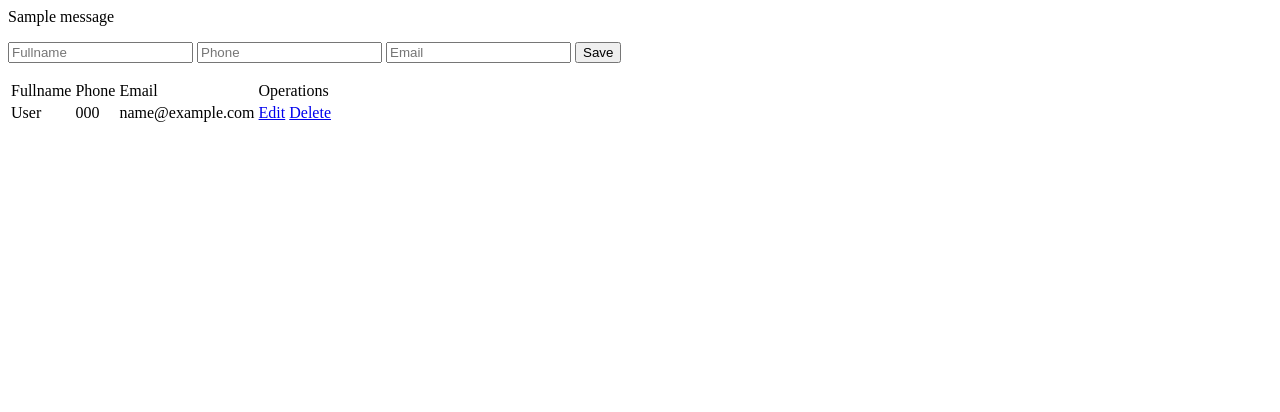
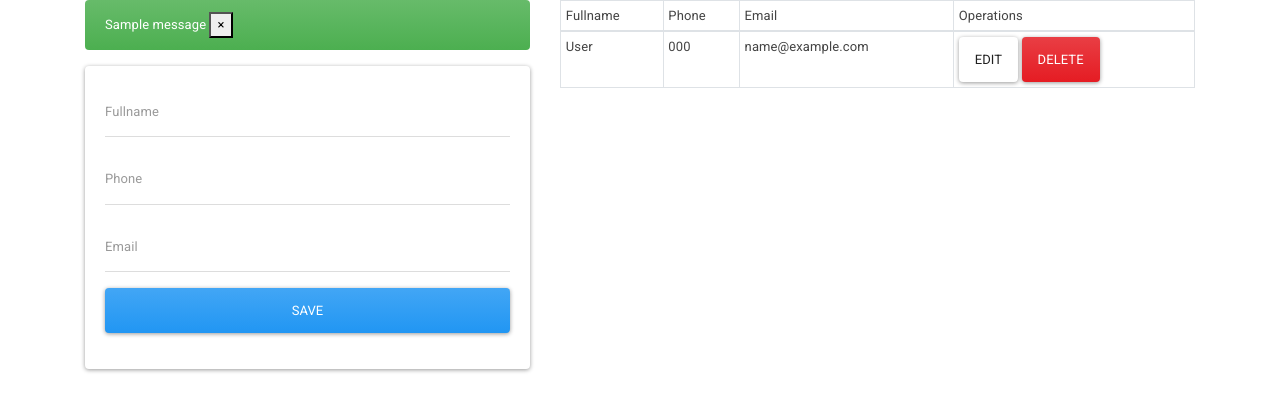
Before and after one commit to CARLOSPH36/proyectoX, a Flask app: page / in a window 1280 px wide. Shown: the top 412 px of the page. Run offline with Flask 2, Linux system fonts and the light colour scheme; tables that the repository leaves empty or names only in its code hold one stand-in row (values such as "Sample post"); one stand-in notice (Sample message) is shown; some libraries are stand-ins or nearby versions.

Commit message:
Hasta aqui funcion, eso creo

```diff
--- a/App.py
+++ b/App.py
@@ -46,8 +46,26 @@ def edit_contact(id):
     cur = mysql.connection.cursor()
     cur.execute('SELECT * FROM contacts WHERE id = %s', (id))
     data = cur.fetchall()
-    print(data[0])
-    return 'Received'
+    return render_template('edit-contact.html', contact=data[0])
+
+
+@app.route('/update/<id>', methods=['POST'])
+def update_contact(id):
+    if request.method == 'POST':
+        fullname = request.form['fullname']
+        phone = request.form['phone']
+        email = request.form['email']
+        cur = mysql.connection.cursor()
+        cur.execute("""
+            UPDATE contacts
+            SET fullname = %s,
+                phone = %s,
+                email = %s
+            WHERE id = %s
+        """, (fullname, phone, email, id))
+    mysql.connection.commit()
+    flash('Contact updated successfully')
+    return redirect(url_for('Index'))
 
 
 @app.route('/delete/<string:id>')
--- a/templates/index.html
+++ b/templates/index.html
@@ -1,24 +1,43 @@
+{% extends 'layout.html' %}
+
+{% block body %}
+<div class="row">
+    <div class="col-md-5">
+
         {% with messages = get_flashed_messages() %}
         {% if messages %}
         {% for message in messages %}
-            <p>{{ message }}</p>
+        <div class="alert alert-success alert-dismissible fade show" role="alert">
+            {{message}}
+            <button type="button" class="btn-close" data-bs-dismiss="alert" aria-label="Close">
+                <span aria-hidden="true">&times;</span>
+            </button>
+        </div>
         {% endfor %}
         {% endif %}
         {% endwith %}
-
-
+        <div class="card card-body">
             <form action="/add_contact" method="post">
-    <input type="text" name="fullname" placeholder="Fullname">
-    <input type="text" name="phone" placeholder="Phone">
-    <input type="text" name="email" placeholder="Email">
-
-    <button type="submit">
+                <div class="form-group">
+                     <input type="text" name="fullname" placeholder="Fullname" class="form-control">
+                </div>
+                <div class="form-group">
+                     <input type="text" name="phone" placeholder="Phone" class="form-control">
+                </div>
+                <div class="form-group">
+                     <input type="text" name="email" placeholder="Email" class="form-control">
+                </div>
+                <div class="form-group">
+                    <button type="submit" class="btn btn-primary btn-block">
                         Save
                     </button>
+                </div>
 
             </form>
-
-<table>
+        </div>
+    </div>
+    <div class="col-md-7">
+        <table class="table table-stripe table-bordered bg-white table-sm">
             <thead>
             <tr>
                 <td>Fullname</td>
@@ -35,11 +54,19 @@
                 <td>{{ contact.2 }}</td>
                 <td>{{ contact.3 }}</td>
                 <td>
-                    <a href="/edit/{{contact.0}}">Edit</a>
-                    <a href="/delete/{{contact.0}}">Delete</a>
+                    <a href="/edit/{{contact.0}}" class="btn btn-secondary">Edit</a>
+                    <a href="/delete/{{contact.0}}" class="btn btn-danger">Delete</a>
                 </td>
             </tr>
             {% endfor %}
 
             </tbody>
         </table>
+
+    </div>
+    </div>
+</div>
+
+
+
+{% endblock %}
--- /dev/null
+++ b/templates/layout.html
@@ -0,0 +1,22 @@
+<!doctype html>
+<html lang="en">
+<head>
+    <meta charset="UTF-8">
+    <meta name="viewport"
+          content="width=device-width, user-scalable=no, initial-scale=1.0, maximum-scale=1.0, minimum-scale=1.0">
+    <meta http-equiv="X-UA-Compatible" content="ie=edge">
+    <title>Contacts App</title>
+    <link rel="stylesheet" href="https://bootswatch.com/4/materia/bootstrap.min.css">
+</head>
+<body>
+
+    <div class="container">
+        {% block body %}
+        {% endblock %}
+    </div>
+
+    <script src="https://cdn.jsdelivr.net/npm/@popperjs/core@2.6.0/dist/umd/popper.min.js" integrity="sha384-KsvD1yqQ1/1+IA7gi3P0tyJcT3vR+NdBTt13hSJ2lnve8agRGXTTyNaBYmCR/Nwi" crossorigin="anonymous"></script>
+    <script src="https://cdn.jsdelivr.net/npm/bootstrap@5.0.0-beta2/dist/js/bootstrap.min.js" integrity="sha384-nsg8ua9HAw1y0W1btsyWgBklPnCUAFLuTMS2G72MMONqmOymq585AcH49TLBQObG" crossorigin="anonymous"></script>
+
+</body>
+</html>
```
Also changed, not shown: templates/edit-contact.html (+15 -0 lines). Lines whose indentation alone changed are shown as unchanged.
